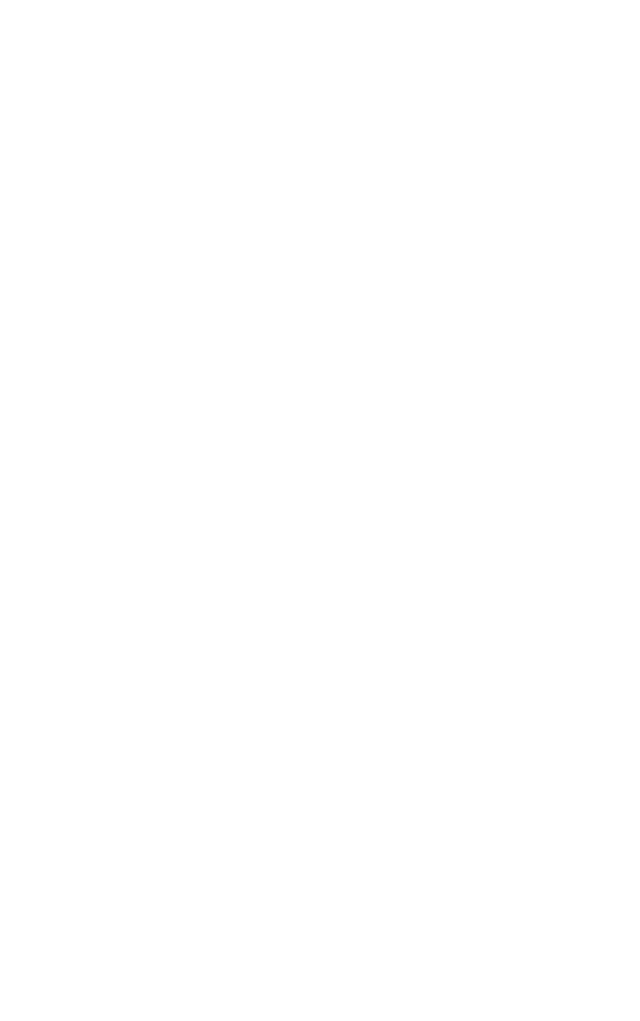
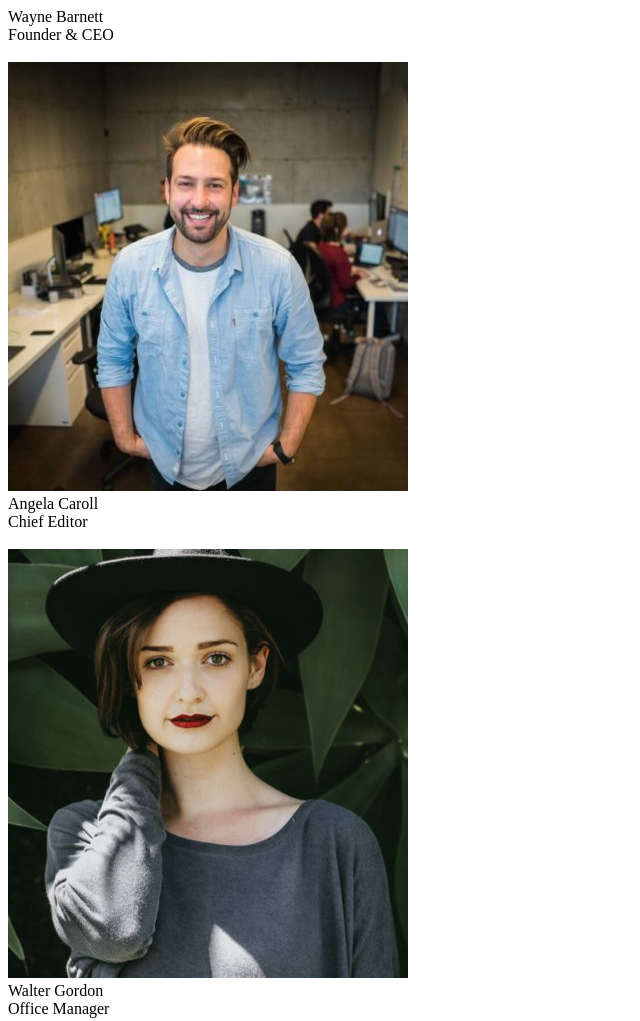
Before and after one commit to Carmine-Doronzo/-js-our-team, a plain HTML site: page index.html in a window 1280 px wide. Shown: the top 1021 px of the page, without its empty margins (0-640 px from the left). Before the commit the page ends 800 px from the top, so only its background shows below. Drawn offline with Linux system fonts and the light colour scheme.

Commit message:
Milestone 2 + BONUS 1

```diff
--- a/index.html
+++ b/index.html
@@ -7,6 +7,8 @@
     <title>Our Team</title>
 </head>
 <body>
+    <div class="string"></div>
+
     <script src="./js/script.js"></script>
 </body>
 </html>
--- a/js/script.js
+++ b/js/script.js
@@ -31,3 +31,16 @@ const barbara = generateMember('Barbara Ramos','Graphic Designer','./img/barbara
 members.push(wayne,angela,walter,lopez,scott,barbara);
 
 console.log(members)
+
+/*MILESTONE 2 + BONUS 1:
+Stampare le stesse informazioni su DOM semplicemente come stringhe */
+const strigDomElement = document.querySelector('.string');
+
+for(let i = 0; i < members.length; i++){
+
+    strigDomElement.innerHTML +=`
+        <div>${members[i].name}</div>
+        <div>${members[i].rule}</div> <br>
+        <img src="${members[i].image}">`
+
+}
```
Also changed, not shown: img/angela-caroll-chief-editor.jpg (added), img/angela-lopez-social-media-manager.jpg (added), img/barbara-ramos-graphic-designer.jpg (added), img/scott-estrada-developer.jpg (added), img/walter-gordon-office-manager.jpg (added), img/wayne-barnett-founder-ceo.jpg (added).
